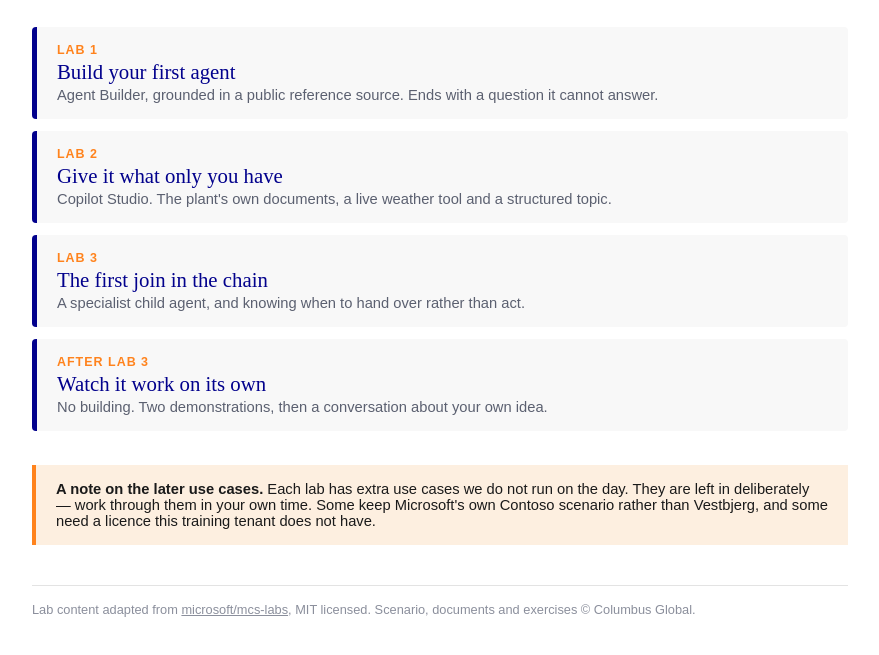
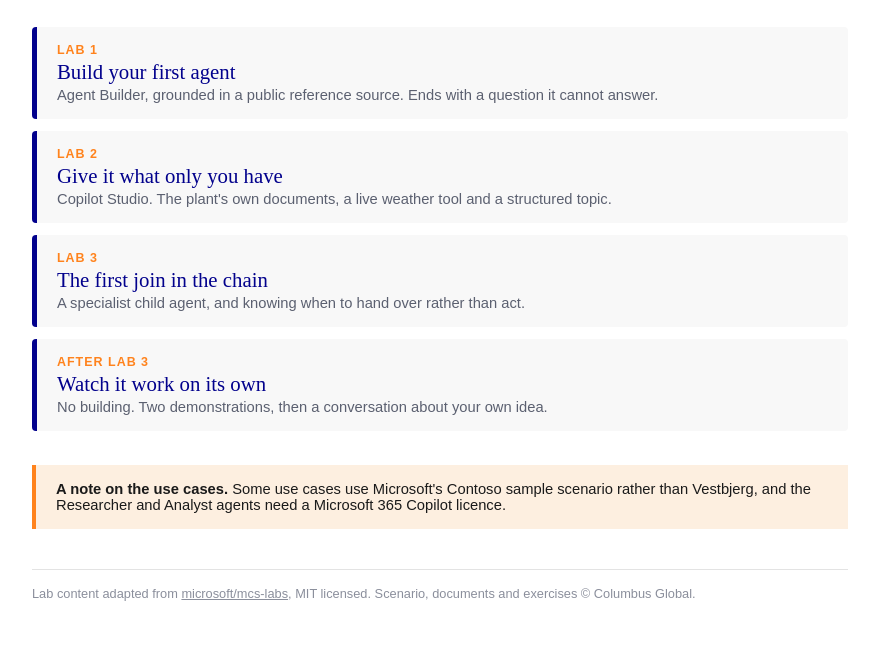
Before and after one commit to leonbroatcolumbus/Labs, a plain HTML site: page index.html in a window 1280 px wide. Shown: the part 185-840 px from the top of the page, without its empty margins (200-1079 px from the left). Drawn offline with Linux system fonts and the light colour scheme.

Commit message:
Lab 1 subtitle and front page note match the day
- Lab 1 subtitle no longer mentions code interpreter; it describes the
  four use cases
- Front page note no longer says the extra use cases are skipped; it
  keeps the warning about the Contoso scenario and the Copilot licence

Co-Authored-By: Claude Opus 5.5 <noreply@anthropic.com>

```diff
--- a/index.html
+++ b/index.html
@@ -61,9 +61,8 @@
   </a>
 
   <div class="note">
-    <strong>A note on the later use cases.</strong> Each lab has extra use cases we do not run on the day.
-    They are left in deliberately &mdash; work through them in your own time. Some keep Microsoft's own
-    Contoso scenario rather than Vestbjerg, and some need a licence this training tenant does not have.
+    <strong>A note on the use cases.</strong> Some use cases use Microsoft's Contoso sample scenario
+    rather than Vestbjerg, and the Researcher and Analyst agents need a Microsoft 365 Copilot licence.
   </div>
 
   <footer>
```
Also changed, not shown: lab1.html (+4 -4 lines).
